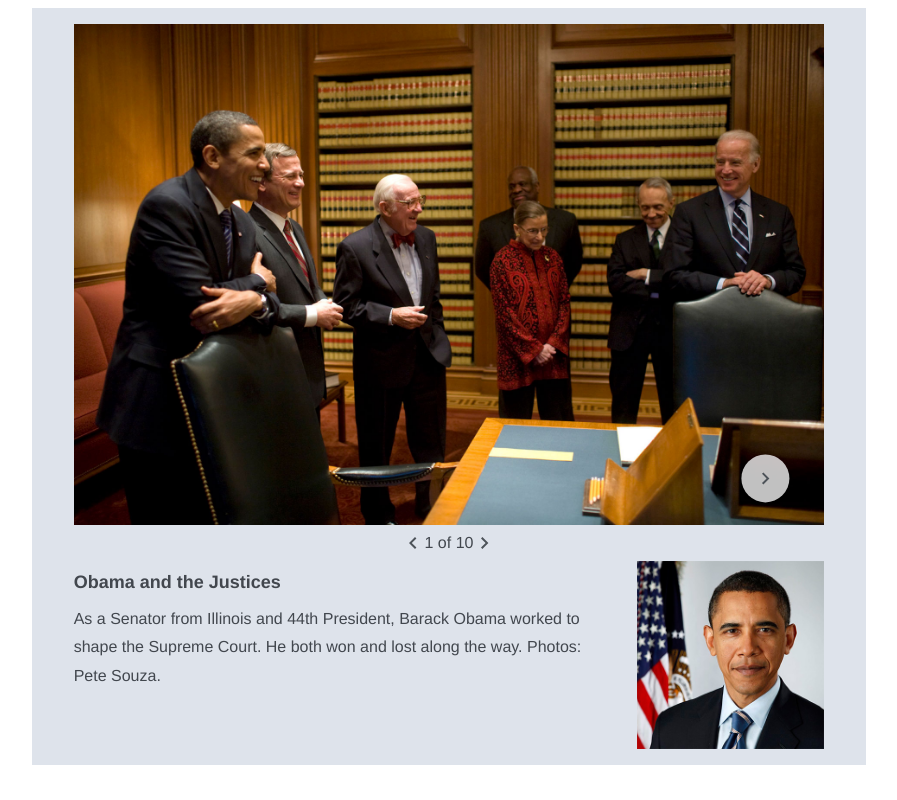
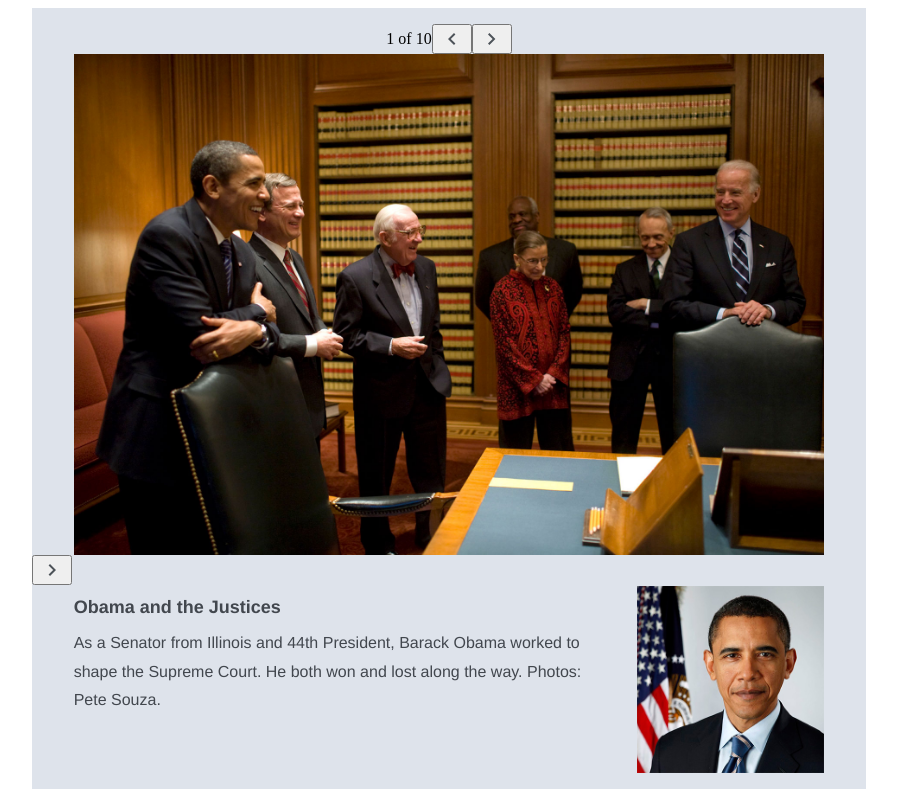
Before and after one commit to seankelliher/obama-scotus, a Vue app: page / in a window 1280 px wide. Shown: the whole page, without its empty margins (191-1088 px from the left). Built offline with nearby package versions, Linux system fonts and the light colour scheme.

Commit message:
Add checkCount() function. Modify icons from 'figure' to 'button', better WACG. Add class 'pano-container'. Add figcaptions.

```diff
--- a/src/components/GalleryScenes.vue
+++ b/src/components/GalleryScenes.vue
@@ -8,61 +8,72 @@ const isFade = ref(true);
 onMounted(() => {
     scenes[count];
 });
+
+function checkCount(action) {
+    if (action === "decrement") {
+        if (count.value !== 0) {
+            count.value = count.value - 1;
+        } else if (count.value === 0) {
+            count.value = 9;
+        }
+    } else if (action === "increment") {
+        if (count.value !== 9) {
+            count.value = count.value + 1;
+        } else if (count.value === 9) {
+            count.value = 0;
+        }
+    }
+}
 </script>
 
 <template>
     <div class="container">
-        <figure class="pano">
-            <img
-                :src="`images/${scenes[count].panoImage}.jpg`"
-                :alt="`${scenes[count].panoAlt}`"
+        <nav>
+            {{ count + 1 }} of {{ scenes.length }}
+            <button
+                class="nav-icon"
+                @click="checkCount('decrement')"
             >
+                <img src="/images/chevron-left-icon-24.svg" alt="previous icon">
 
-            <figure
-                v-if="count === scenes.length - 1"
+            </button>
+             <button
+                class="nav-icon"
+                @click="checkCount('increment')"
+            >
+                <img src="/images/chevron-right-icon-24.svg" alt="next icon">
+
+            </button>
+        </nav>
+        <div class="pano-container">
+            <figure class="pano">
+                <img
+                    :src="`images/${scenes[count].panoImage}.jpg`"
+                    :alt="`${scenes[count].panoAlt}`"
+                >
+                <figcaption>{{ scenes[count].panoCaption }}</figcaption>
+            </figure>
+
+            <button
+                v-if="count === 9"
                 class="pano-icon"
                 :class="{ fade: isFade }"
-                tabindex="0"
-                @click="count = 0"
-                @keyup.enter="count = 0"
-
+                @click="checkCount('increment')"
             >
                 <img src="/images/replay-icon-24.svg" alt="replay icon">
-            </figure>
+            </button>
 
-            <figure
-                v-if="count !== scenes.length - 1"
+            <button
+                v-if="count !== 9"
                 class="pano-icon"
                 :class="{ fade: isFade }"
-                tabindex="0"
-                @click="count++"
-                @keyup.enter="count++"
+                @click="checkCount('increment')"
             >
                 <img src="/images/forward-arrow-icon-24.svg" alt="next icon">
-            </figure>
-        </figure>
+            </button>
+        </div>
 
         <main>
-            <nav>
-                <img
-                    class="nav-icon"
-                    tabindex="0"
-                    @click="[count !== 0 ? count-- : '']"
-                    @keyup.enter="[count !== 0 ? count-- : '']"
-                    src="/images/chevron-left-icon-24.svg"
-                    alt="previous icon"
-                >
-                <p>{{ count + 1 }} of {{ scenes.length }}</p>
-                <img
-                    class="nav-icon"
-                    tabindex="0"
-                    @click="[count !== scenes.length - 1 ? count++ : '']"
-                    @keyup.enter="[count !== scenes.length - 1 ? count++ : '']"
-                    src="/images/chevron-right-icon-24.svg"
-                    alt="next icon"
-                >
-            </nav>
-
             <section>
                 <h2 id="hline">{{ scenes[count].headline }}</h2>
                 <p id="ptext">{{ scenes[count].paragraph }}</p>
@@ -74,6 +85,7 @@ onMounted(() => {
                         :src="`images/${scenes[count].thumbImage}.jpg`"
                         :alt="`${scenes[count].thumbAlt}`"
                     >
+                    <figcaption>{{ scenes[count].thumbCaption }}</figcaption>
                 </figure>
             </aside>
         </main>
```
